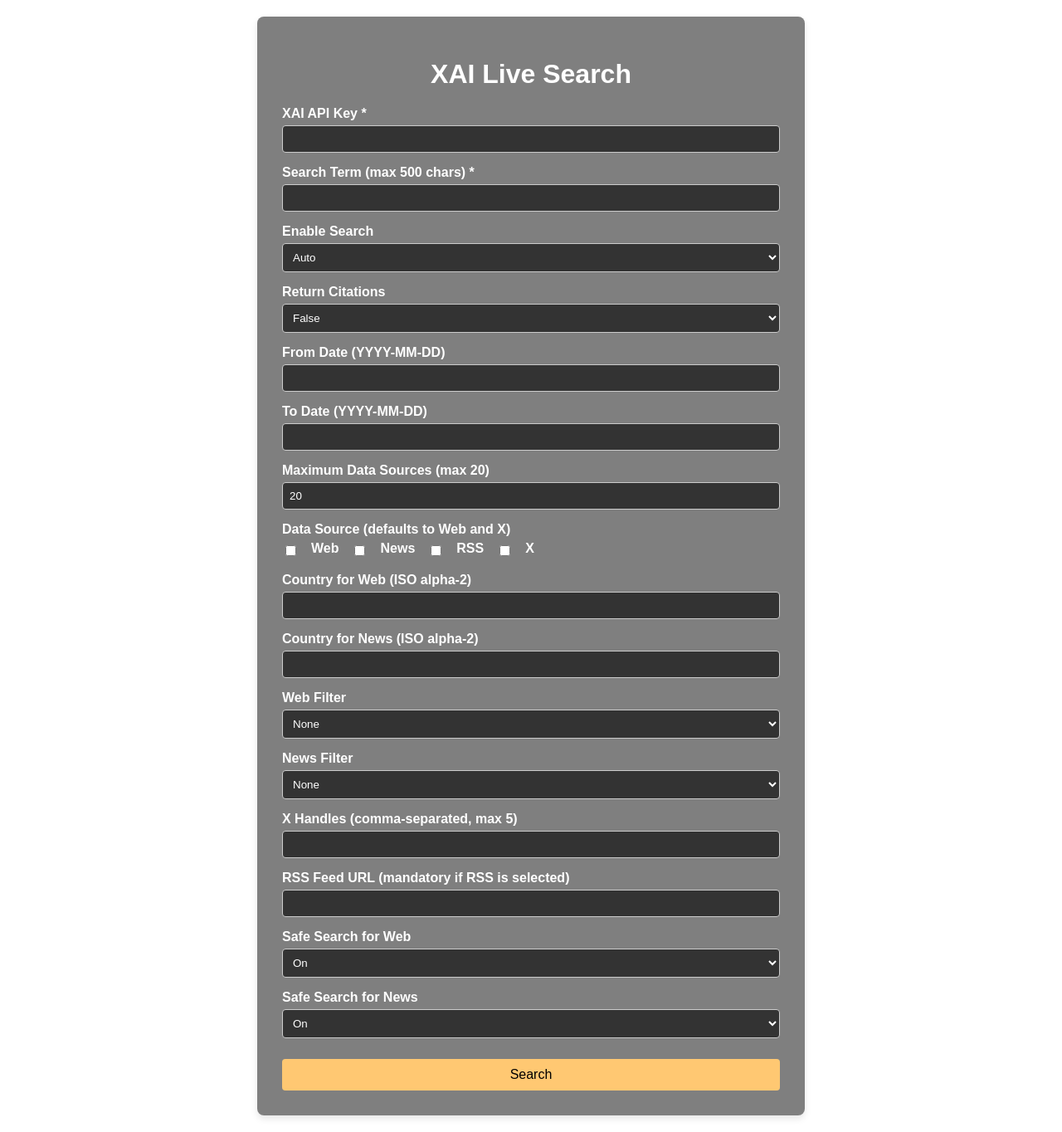
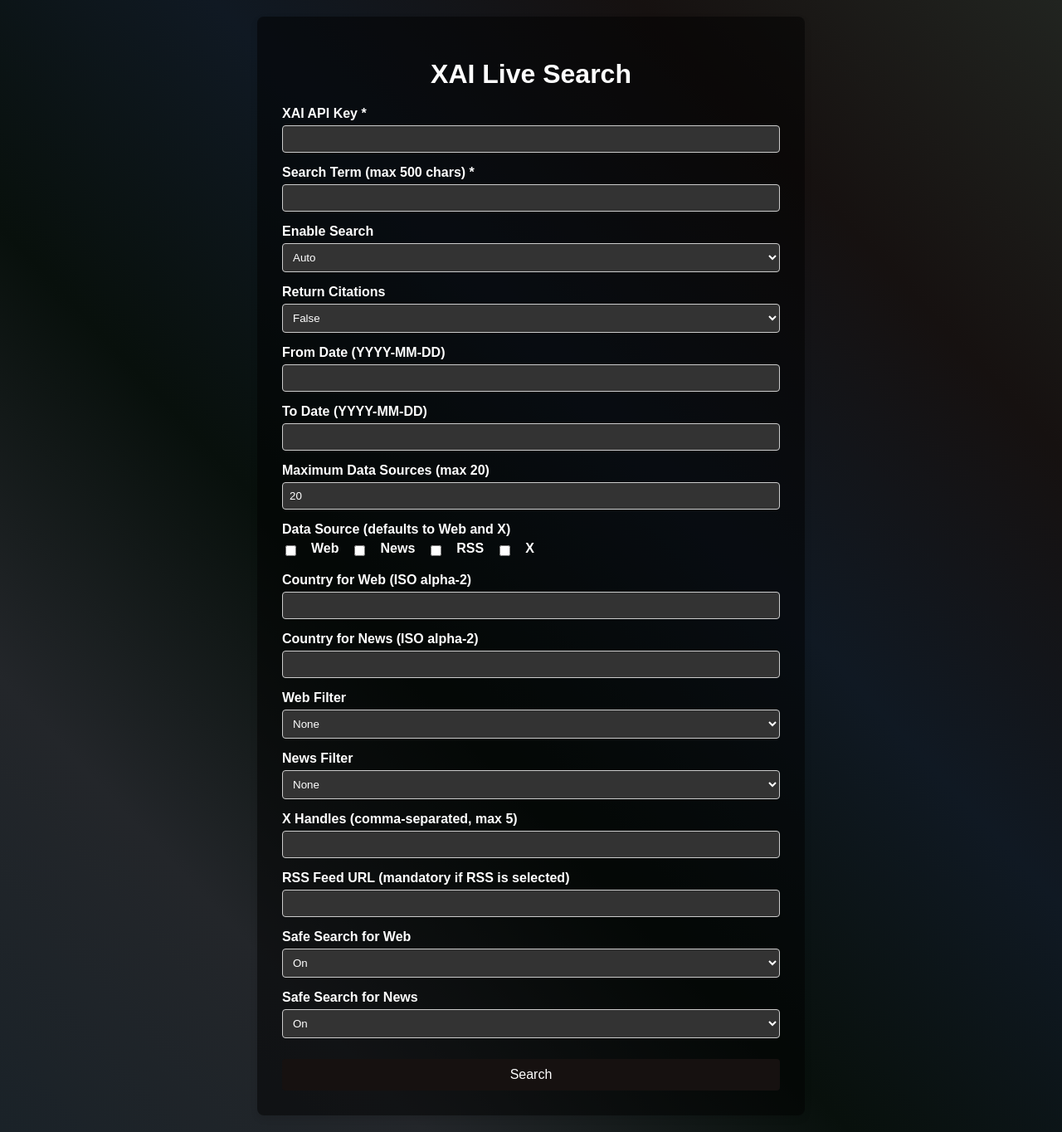
Before and after one commit to thatandrewguy/xAI-Live-Search-Railway, a Flask app: page / in a window 1280 px wide. Shown: the whole page at 83% size. Run offline with Flask 3, Linux system fonts and the light colour scheme; some libraries are stand-ins or nearby versions.

Commit message:
Fix background gradient and update button color

```diff
--- a/static/style.css
+++ b/static/style.css
@@ -1,5 +1,5 @@
 body {
-    background: linear-gradient(to bottom left, #21242, #161110, #101923, #08100C, #23262A, #1A2228);
+    background: linear-gradient(to bottom left, #212420, #161110, #101923, #08100C, #23262A, #1A2228);
     color: #fff;
     font-family: sans-serif;
     margin: 0;
@@ -56,8 +56,8 @@ select {
 }
 
 button {
-    background-color: #FFC872;
-    color: #000;
+    background-color: #161110;
+    color: #fff;
     padding: 10px 15px;
     border: none;
     border-radius: 4px;
```
